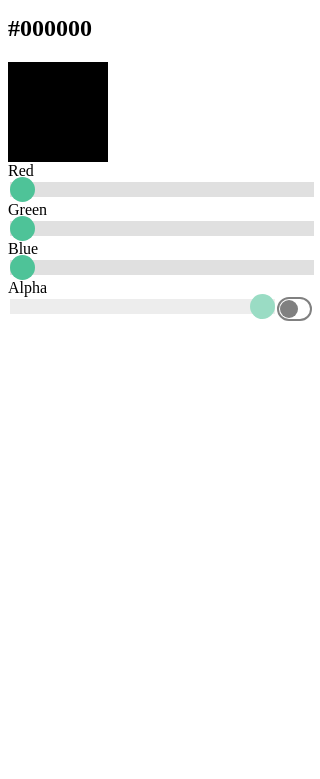
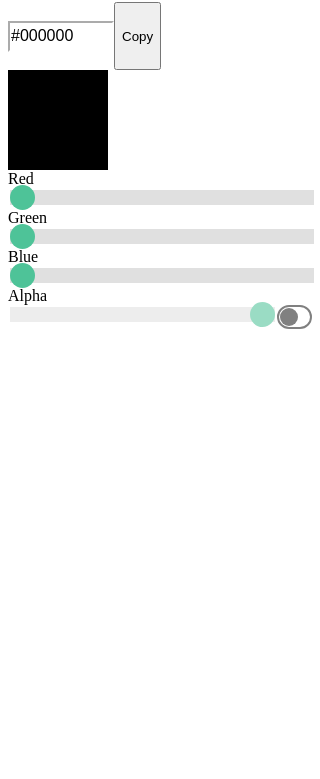
Before and after one commit to Colourful-tool/colourful, an Electron app: page app/src/index.html in a window 320 px wide. Shown: the part 65-844 px from the top of the page. Drawn offline with Linux system fonts and the light colour scheme.

Commit message:
Copying hex to clipboard.

```diff
--- a/app/src/colour-change.js
+++ b/app/src/colour-change.js
@@ -20,13 +20,13 @@ function changeColour() {
 
         colourBox.style.backgroundColor =  `rgba(${red}, ${green}, ${blue}, ${alpha})`;
 
-        hexCode.innerHTML = "#" + c.toHex8();
+        hexCode.value = "#" + c.toHex8();
     } else {
         let c = tinycolor(`rgb (${red}, ${green}, ${blue})`);
 
         colourBox.style.backgroundColor = `rgb(${red}, ${green}, ${blue})`;
 
-        hexCode.innerHTML = "#" + c.toHex();
+        hexCode.value = "#" + c.toHex();
     }
 }
 
@@ -38,8 +38,20 @@ function toggleAlpha() {
     } else {
         useAlpha = true;
         document.getElementById("alpha").disabled = false;
+        changeColour();
     }
-    console.log(sw.value);
+}
+
+function copyHex() {
+    // Get the text field
+    let copyText = document.getElementById("HexColour");
+
+    // copy to clipboard
+    navigator.clipboard.writeText(copyText.value).then(function() {
+        console.log('Async: Copying to clipboard was successful!');
+    }, function(err) {
+        console.error('Async: Could not copy text: ', err);
+    });
 }
 
 r_slider.addEventListener("input", changeColour);
@@ -50,4 +62,4 @@ a_slider.addEventListener("input", changeColour);
 sw.addEventListener("input", toggleAlpha);
 document.getElementById("alpha").disabled = true; // toggle starts out disabled
 
-hexCode.innerHTML = "#000000";
+hexCode.value = "#000000";
--- a/app/src/index.html
+++ b/app/src/index.html
@@ -10,8 +10,11 @@
     <title>Colour tool</title>
   </head>
   <body>
-    <h1>Pick a colour</h1>
-    <h2><span id="HexColour"></span></h2>
+    <h2>Pick a colour</h2>
+    <div class="inline">
+      <h3><input type="text" id="HexColour" name="HexColour" class="defaultInput" value="#000000"></h3>
+      <button onclick="copyHex()">Copy</button>
+    </div>
     <div id="colour" class="colourBox"></div>
     <div class="slidecontainer">
         <label>Red</label>
--- a/app/src/styles.css
+++ b/app/src/styles.css
@@ -40,6 +40,15 @@ h2 {
 
 .slider:disabled {
     opacity: 0.4;
+}
+
+.defaultInput {
+    width: 100px;
+    height:25px;
+    padding: 1px;
+    font-size: medium;
+    border-color: white;
+    box-shadow: none;
 }
 
 /* The slider handle (use -webkit- (Chrome, Opera, Safari, Edge) and -moz- (Firefox) to override default look) */
```
